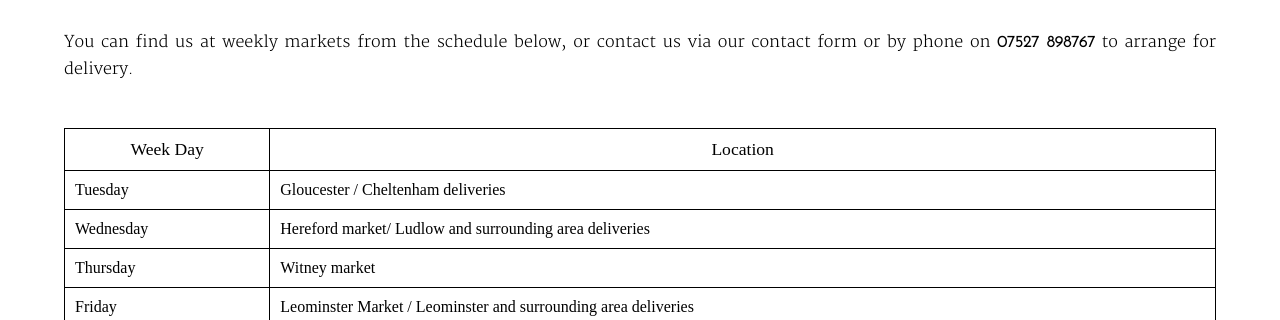
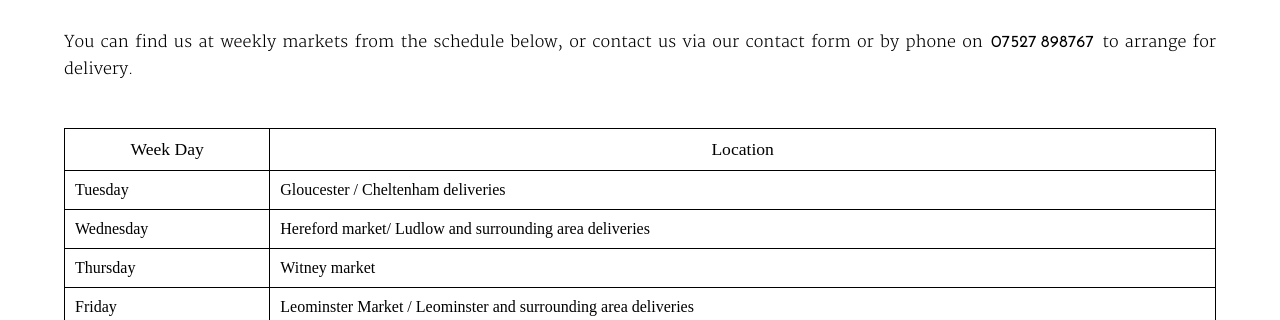
Before and after one commit to jcgthomas/Pauls-Fresh-Fish, a PHP site: page /markets.php in a window 1280 px wide. Shown: the part 437-757 px from the top of the page. Run offline with PHP 8.4, Linux system fonts and the light colour scheme; lists and menus that the app fills with data are empty; some web fonts are replaced.

Commit message:
Add files via upload

```diff
--- a/contact.php
+++ b/contact.php
@@ -6,7 +6,7 @@
 <h1 class="title">Drop us a message</h1>
 
 <p class="callPaul">
-Call Paul on <strong>07527 898767</strong> for enquiries or to arrange a delivery.
+Call Paul on <strong class="phoneNumber"><span>07527</span><span>898767</span></strong> for enquiries or to arrange a delivery.
 </p>
 <p class="callPaul">
 You can also <a class="textFacebook" href="https://www.facebook.com/paulsfish2010" target="_blank">visit our facebook page by clicking here.</a>
--- a/markets.php
+++ b/markets.php
@@ -10,7 +10,7 @@
 <div id="marketsTop">
     <!-- <img id="marketsImage" src="/resources/images/paul 1000x1000.jpg" alt="" srcset=""> -->
     <p id="marketsText">
-        You can find us at weekly markets from the schedule below, or contact us via our contact form or by phone on <strong>07527 898767</strong> to arrange for delivery.
+        You can find us at weekly markets from the schedule below, or contact us via our contact form or by phone on <strong class="phoneNumber"><span>07527</span><span>898767</span></strong> to arrange for delivery.
     </p>
 </div>
 
--- a/styles/style.css
+++ b/styles/style.css
@@ -483,6 +483,11 @@ p a:hover {
   margin-right: 20px;
 }
 
+.phoneNumber span {
+  letter-spacing: 0.05rem;
+  margin: 0 2px;
+}
+
 table {
   width: 100%;
 }
--- a/styles/style.scss
+++ b/styles/style.scss
@@ -460,7 +460,9 @@ $stockDimensions: 150px;
     margin-right: 20px;
 }
 
-#marketsText {
+.phoneNumber span{
+    letter-spacing: 0.05rem;
+    margin: 0 2px;
 }
 
 table {
```
Also changed, not shown: 1 other file.
